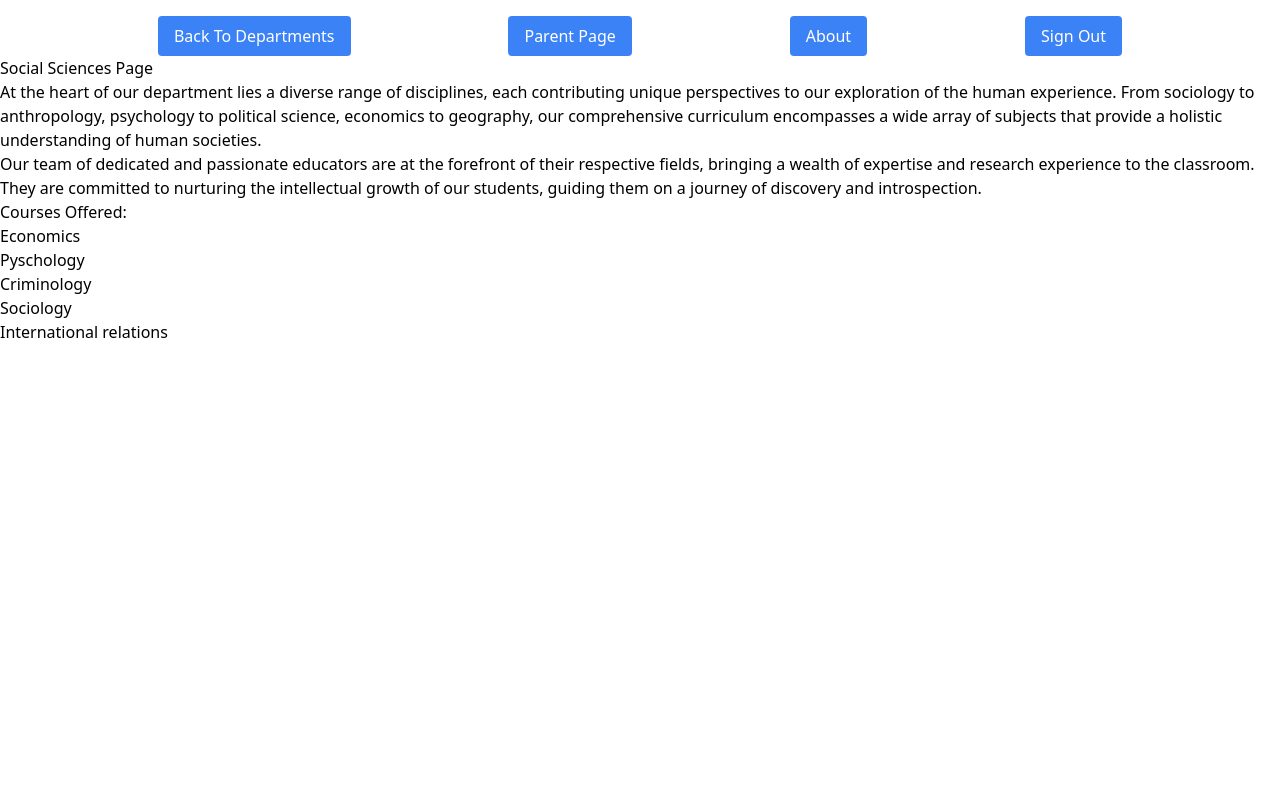
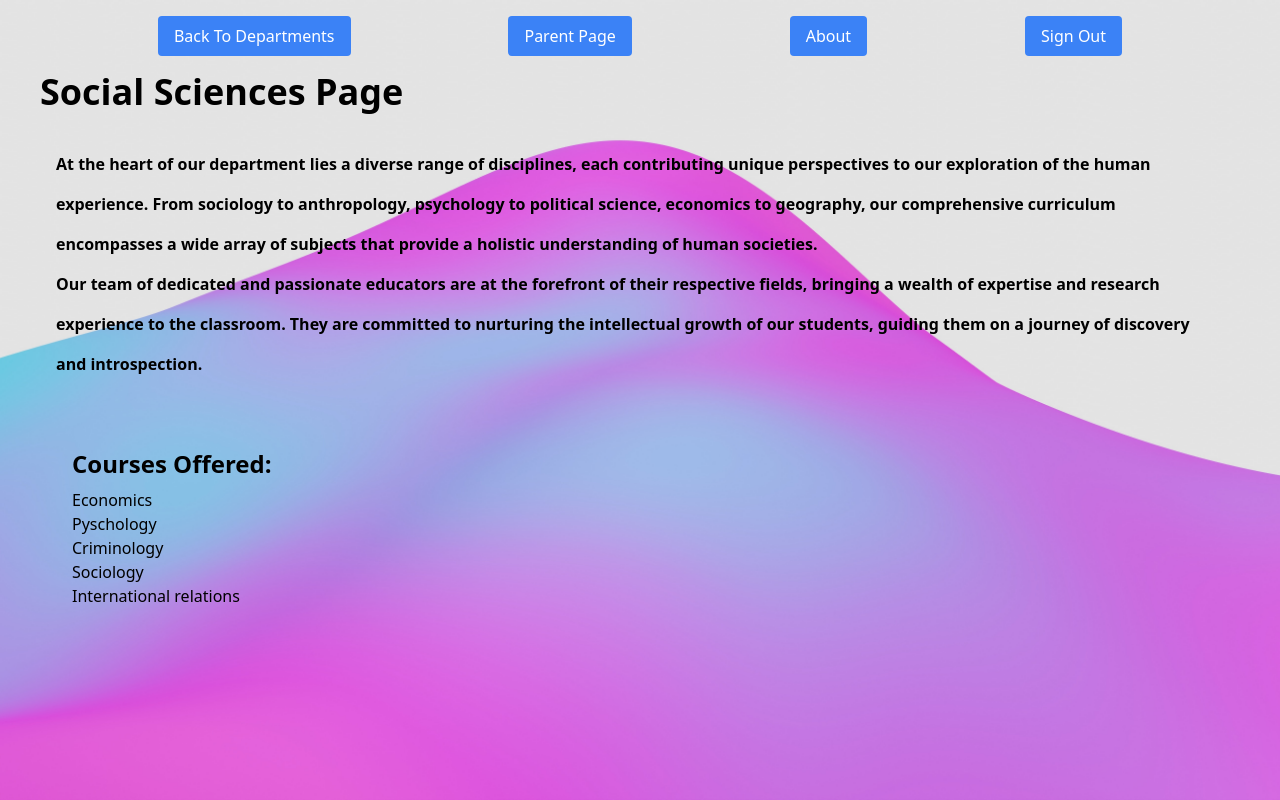
Before and after one commit to paul-nadola/Academic-Sphere-Capstone-project, a React (Create React App) app in the folder client/: page /social-sciences in a window 1280 px wide. Built offline with nearby package versions, Linux system fonts and the light colour scheme.

Commit message:
updated page

```diff
--- a/client/src/SocialSciences.js
+++ b/client/src/SocialSciences.js
@@ -1,11 +1,12 @@
-import React from 'react'
+import React from 'react';
 import { Link } from 'react-router-dom';
+import baImage from './images/bg-social-sciences.jpg';
 
 function SocialSciences() {
   return (
-    <div>
+    <div className="h-screen flex flex-col bg-cover bg-center bg-no-repeat" style={{ backgroundImage: `url(${baImage})`, backgroundSize: 'cover', backgroundPosition: 'center', backgroundRepeat: 'no-repeat' }}>
       <div className="flex justify-evenly">
-            <button className='mt-4'>
+        <button className="mt-4">
           <Link
             to="/departments"
             className="block bg-blue-500 text-white py-2 px-4 rounded hover:bg-blue-600 transition duration-300 text-center"
@@ -14,7 +15,7 @@ function SocialSciences() {
           </Link>
         </button>
 
-            <button className='mt-4'>
+        <button className="mt-4">
           <Link
             to="/parents"
             className="block bg-blue-500 text-white py-2 px-4 rounded hover:bg-blue-600 transition duration-300 text-center"
@@ -23,7 +24,7 @@ function SocialSciences() {
           </Link>
         </button>
 
-            <button className='mt-4'>
+        <button className="mt-4">
           <Link
             to="/about"
             className="block bg-blue-500 text-white py-2 px-4 rounded hover:bg-blue-600 transition duration-300 text-center"
@@ -41,14 +42,18 @@ function SocialSciences() {
           </Link>
         </button>
       </div>
-         <h1>Social Sciences Page</h1>
-        <section>
-        <p>At the heart of our department lies a diverse range of disciplines, each contributing unique perspectives to our exploration of the human experience. From sociology to anthropology, psychology to political science, economics to geography, our comprehensive curriculum encompasses a wide array of subjects that provide a holistic understanding of human societies.</p>
-        <p>Our team of dedicated and passionate educators are at the forefront of their respective fields, bringing a wealth of expertise and research experience to the classroom. They are committed to nurturing the intellectual growth of our students, guiding them on a journey of discovery and introspection.</p>
+      <h1 className="text-4xl mx-10 font-bold mt-4">Social Sciences Page</h1>
+      <section className="p-4 my-4">
+        <p className="mx-10 leading-10 font-bold">
+          At the heart of our department lies a diverse range of disciplines, each contributing unique perspectives to our exploration of the human experience. From sociology to anthropology, psychology to political science, economics to geography, our comprehensive curriculum encompasses a wide array of subjects that provide a holistic understanding of human societies.
+        </p>
+        <p className="mx-10 leading-10 font-bold">
+          Our team of dedicated and passionate educators are at the forefront of their respective fields, bringing a wealth of expertise and research experience to the classroom. They are committed to nurturing the intellectual growth of our students, guiding them on a journey of discovery and introspection.
+        </p>
       </section>
-        <section>
-            <h2>Courses Offered:</h2>
-            <ol>
+      <section className="p-4 my-4">
+        <h2 className="text-2xl mx-14 font-bold mb-2">Courses Offered:</h2>
+        <ol className='mx-14'>
           <li>Economics</li>
           <li>Pyschology</li>
           <li>Criminology</li>
@@ -57,7 +62,7 @@ function SocialSciences() {
         </ol>
       </section>
     </div>
-  )
+  );
 }
 
-export default SocialSciences
+export default SocialSciences;
```
Lines whose indentation alone changed are shown as unchanged.
